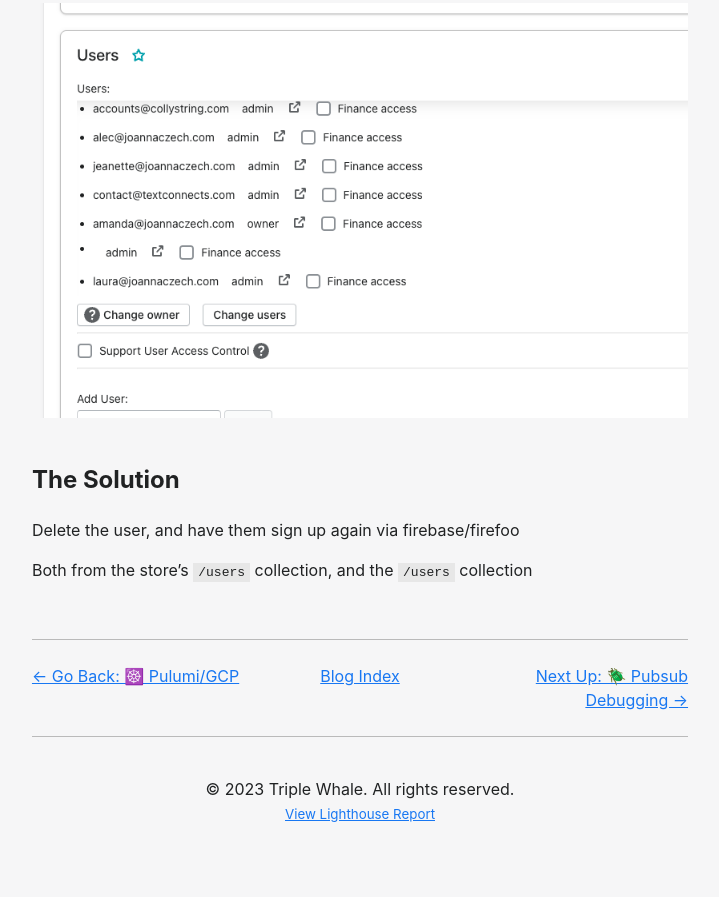
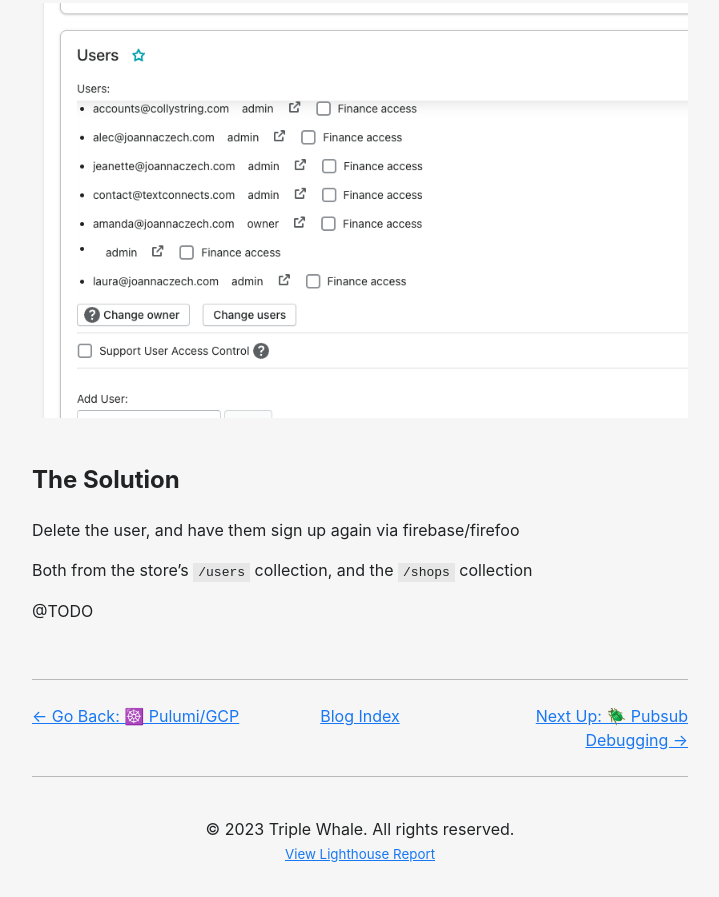
Before and after one commit to weaverwhale/docs, an Astro site: page /blog/reset-user in a window 1280 px wide. Shown: the part 508-1405 px from the top of the page, without its empty margins (280-999 px from the left). Before the commit the page ends 1365 px from the top, so only its background shows below. Built offline with nearby package versions, Linux system fonts and the light colour scheme; Astro itself is replaced by a stand-in of ours; some packages are replaced by stand-ins of ours.

Commit message:
Add todos on new blog posts

```diff
--- a/src/pages/blog/pubsub-debug.md
+++ b/src/pages/blog/pubsub-debug.md
@@ -22,6 +22,8 @@ Specifically, the queue was behind almost an hour, causing reporting within trip
 
 We turned off the pixel, then removed the Shopify JWT access token. This stops us from collecting data via the pixel, and stop recieving messages from Shopify after a purchase
 
+@TODO
+
 <br>
 
 ## Helpful Links
--- a/src/pages/blog/reset-user.md
+++ b/src/pages/blog/reset-user.md
@@ -19,4 +19,6 @@ A user keeps being added to a store, but empty - no first/last name, no email, n
 
 Delete the user, and have them sign up again via firebase/firefoo
 
-Both from the store's `/users` collection, and the `/users` collection
+Both from the store's `/users` collection, and the `/shops` collection
+
+@TODO
```
